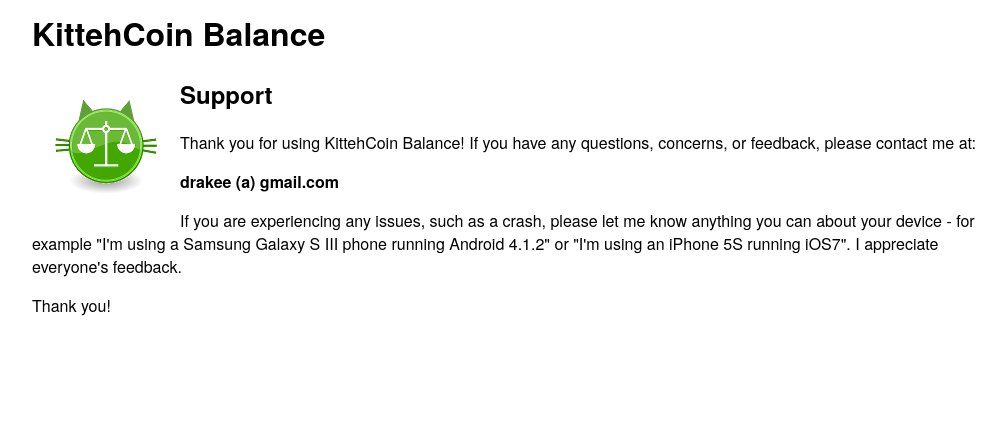
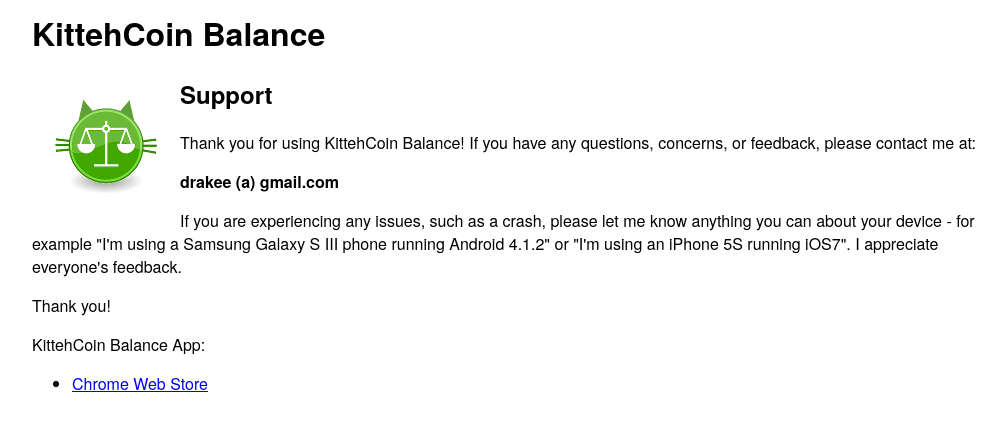
Before and after one commit to psydrake/kittehcoinBalance, a browser extension: page webapp/chrome/merges/support.html in a window 1280 px wide. Shown: the whole page, without its empty margins (128-1134 px from the left). Drawn offline with Linux system fonts and the light colour scheme; files whose address does not match are found by name.

Commit message:
added link to chrome app listing

```diff
--- a/webapp/chrome/merges/support.html
+++ b/webapp/chrome/merges/support.html
@@ -32,18 +32,18 @@
 	Thank you!
 </p>
 </div>
-<!--
 <div>
 	KittehCoin Balance App:
 	<ul>
+		<!--
 		<li><a href="https://itunes.apple.com/us/app/bitcoin-easy-check/id780336876?ls=1&mt=8">Apple iTunes Store</a></li>
 		<li><a href="https://play.google.com/store/apps/details?id=net.edrake.litecoineasycheck">Google Play Store (Android)</a></li>
 		<li><a href="http://www.amazon.com/Drake-Emko-Litecoin-Easy-Check/dp/B00I2ROD74/ref=sr_1_1?s=mobile-apps&ie=UTF8&qid=1391451534&sr=1-1&keywords=litecoin+easy+check">Amazon Kindle Store</a></li>
-		<li><a href="http://www.windowsphone.com/en-us/store/app/litecoin-easy-check/8648a008-d8bb-4587-9b99-d36c4b21187c">Windows Phone Store</a></li>
-		<li><a href="https://chrome.google.com/webstore/detail/litecoin-easy-check/eijmjnlmmgmpighmhdmjinnkicpdepcl">Chrome Web Store</a></li>
-		<li><a href="https://marketplace.firefox.com/app/litecoin-easy-check">Firefox Marketplace</a></li>
+		<li><a href="http://www.windowsphone.com/en-us/store/app/litecoin-easy-check/8648a008-d8bb-4587-9b99-d36c4b21187c">Windows Phone Store</a></li>-->
+		<li><a href="https://chrome.google.com/webstore/detail/kittehcoin-balance/ijhkeggnlfaafnjfmddgjfmlchpofggo">Chrome Web Store</a></li>
+		<!--
+		<li><a href="https://marketplace.firefox.com/app/litecoin-easy-check">Firefox Marketplace</a></li>-->
 	</ul>
 </div>
--->
 </body>
 </html>
```
Also changed, not shown: README.md.
